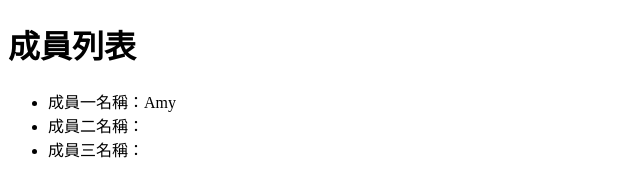
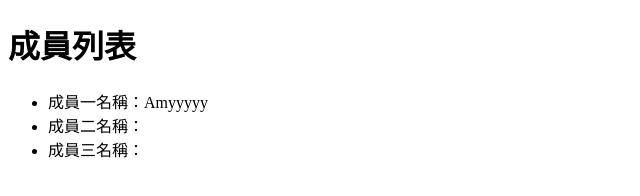
Before and after one commit to amy6072698/20240928-gittask4, a plain HTML site: page index.html in a window 1280 px wide. Shown: the full height of the page, 0-640 px from the left. Drawn offline with Linux system fonts and the light colour scheme.

Commit message:
修改成員一名字

```diff
--- a/index.html
+++ b/index.html
@@ -8,7 +8,7 @@
 <body>
     <h1>成員列表</h1>
     <ul>
-        <li>成員一名稱：Amy</li>
+        <li>成員一名稱：Amyyyyy</li>
         <li>成員二名稱：</li>
         <li>成員三名稱：</li>
     </ul>
```
